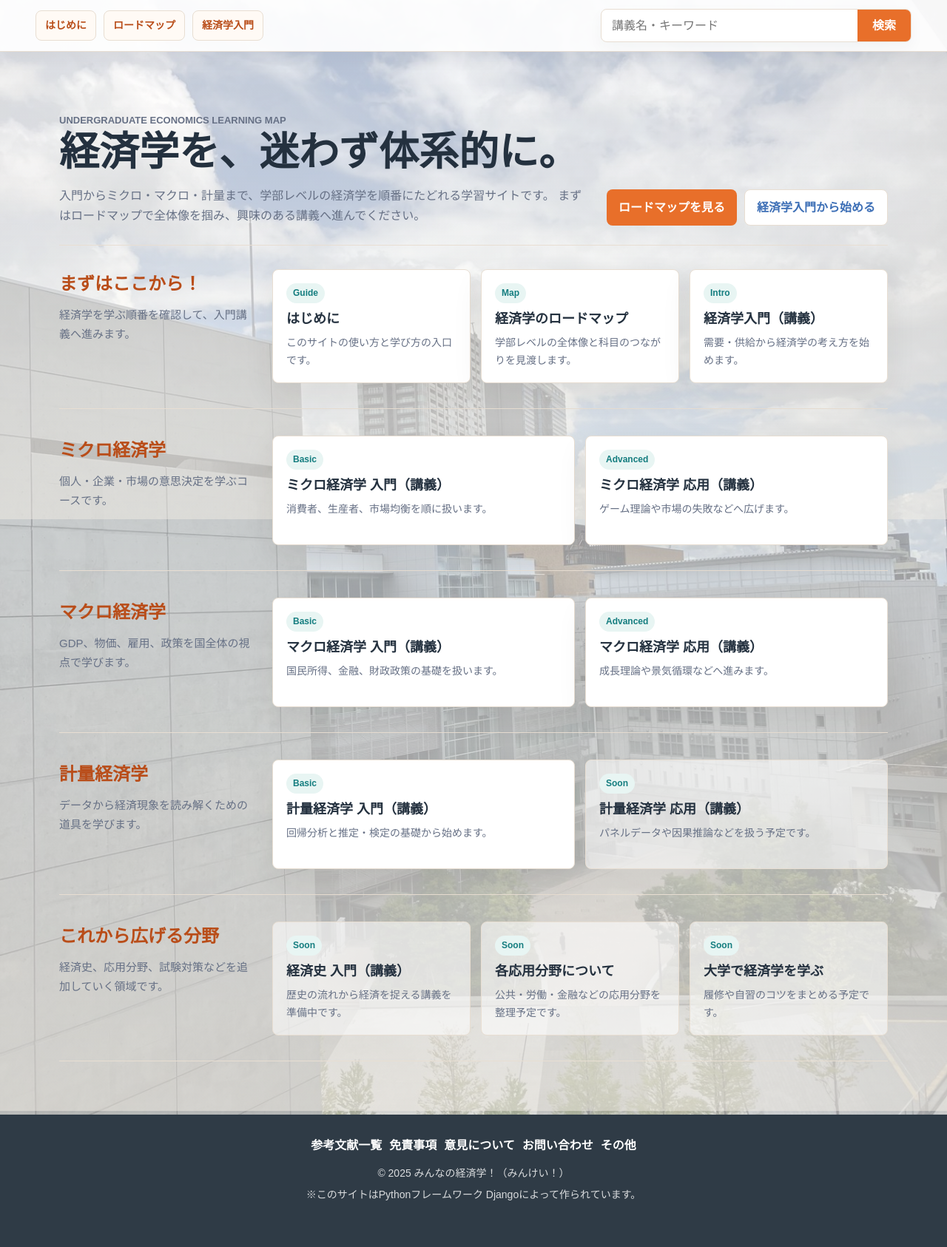
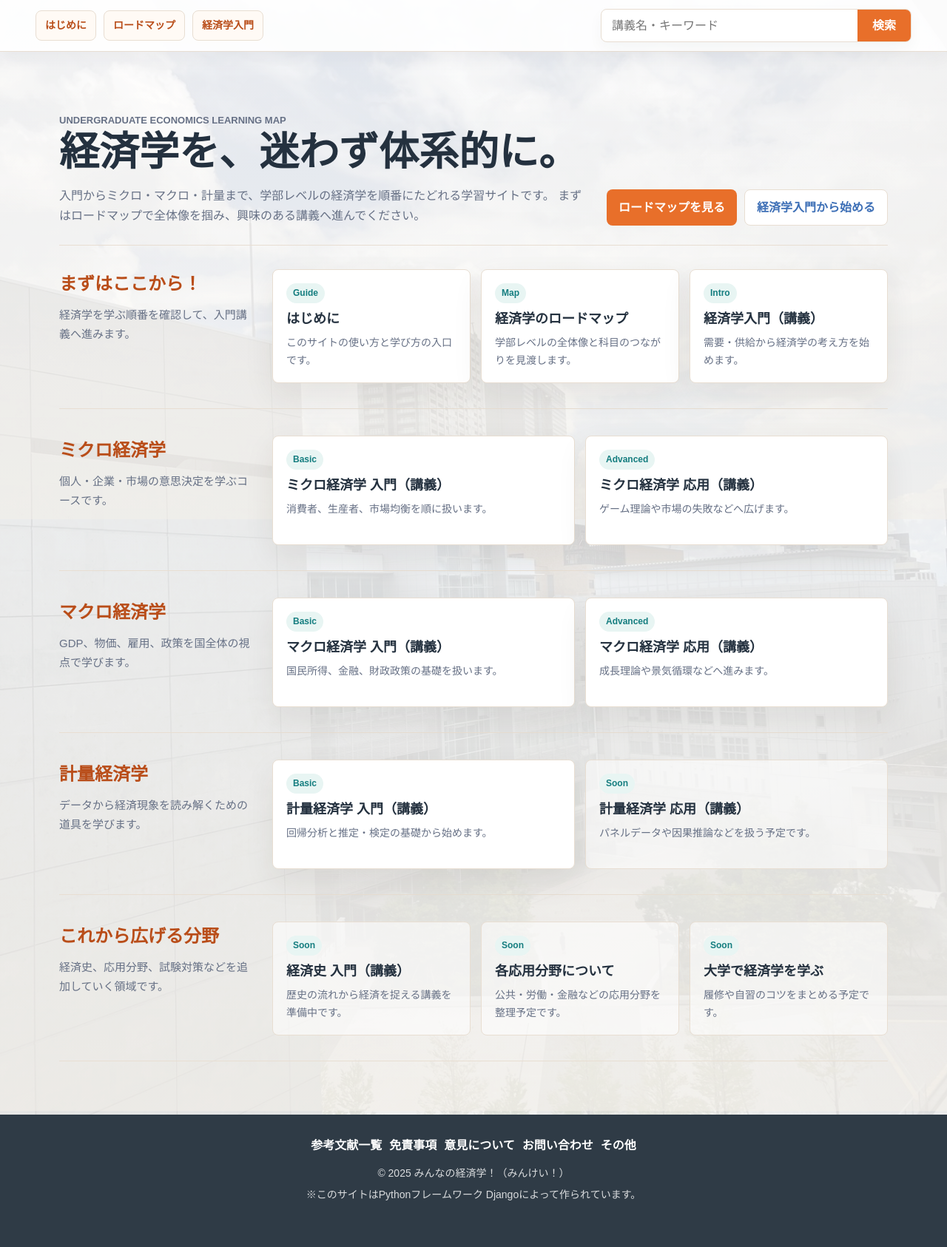
Before and after one commit to Nubatan10001/minkei, a Django app: page / in a window 1280 px wide. Shown: the part 98-1784 px from the top of the page at 74% size. Run offline with Django 5.2, Linux system fonts and the light colour scheme.

Commit message:
Improve background readability

```diff
--- a/minkei/static/css/base.css
+++ b/minkei/static/css/base.css
@@ -17,13 +17,21 @@
     box-sizing: border-box;
 }
 
+html {
+    min-height: 100%;
+}
+
 body {
+    display: flex;
+    flex-direction: column;
     min-width: 320px;
+    min-height: 100vh;
+    min-height: 100dvh;
     margin: 0;
     color: var(--color-ink);
     background-color: var(--color-bg);
     background-image:
-        linear-gradient(180deg, rgba(255, 255, 255, 0.58), rgba(247, 244, 239, 0.78)),
+        linear-gradient(180deg, rgba(255, 255, 255, 0.8), rgba(247, 244, 239, 0.9)),
         url("../img/campus_background.jpg");
     background-attachment: fixed, fixed;
     background-position: center, center calc(50% + var(--scenery-shift));
@@ -189,11 +197,14 @@ img {
 }
 
 main {
-    min-height: 62vh;
+    flex: 1 0 auto;
+    min-height: 0;
+    padding-bottom: clamp(32px, 5vw, 64px);
+    background: rgba(255, 255, 255, 0.2);
 }
 
 footer {
-    margin-top: 64px;
+    margin-top: 0;
     padding: 28px clamp(18px, 4vw, 48px);
     color: #fff;
     text-align: center;
```
